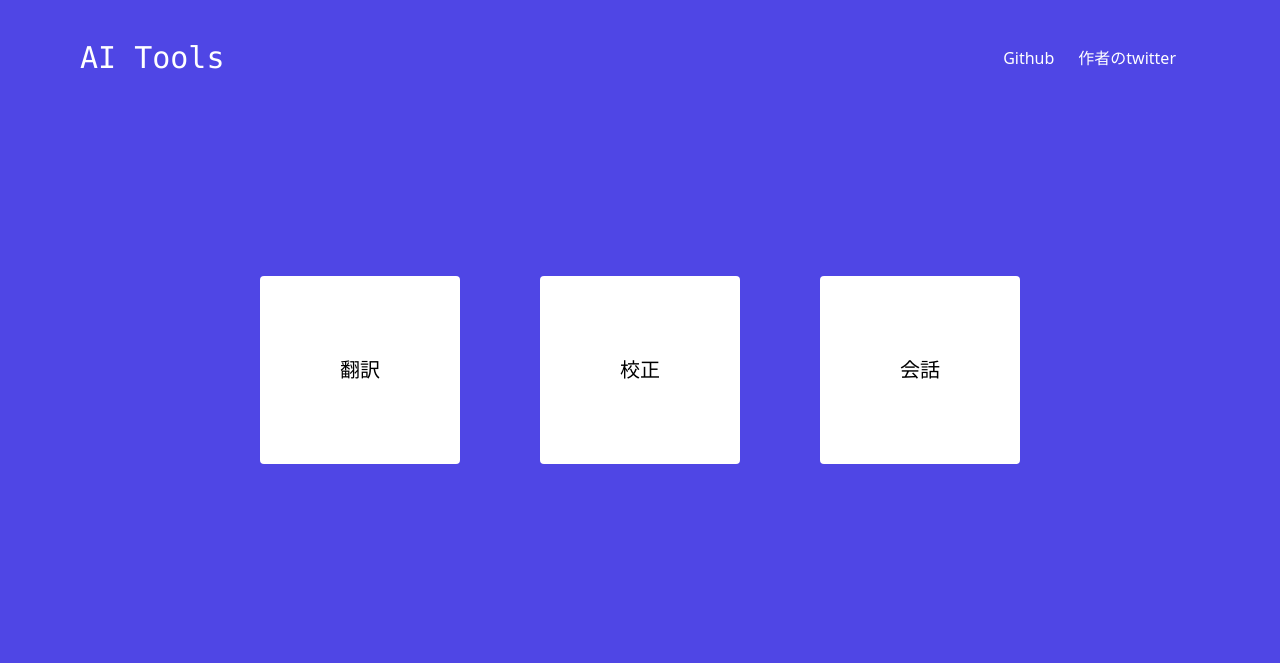
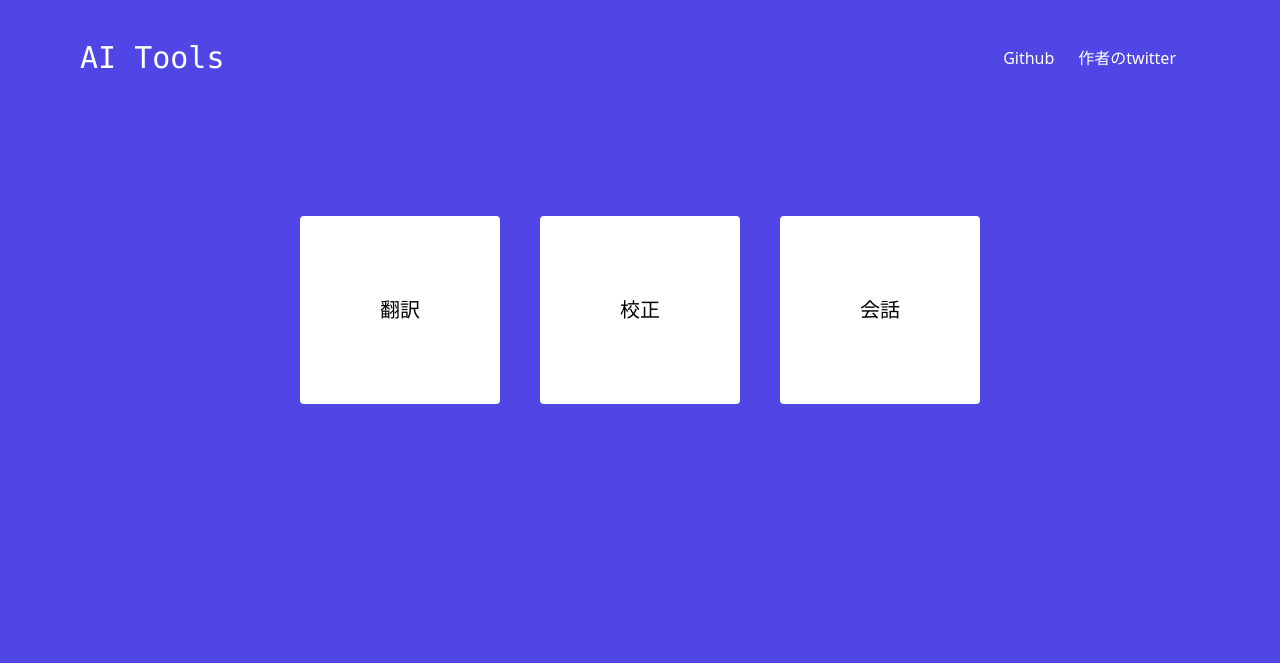
Before and after one commit to shi0n0/multi-translate-app, a Django app: page / in a window 1280 px wide. Shown: the top 663 px of the page. Run offline with Django 4.2, Linux system fonts and the light colour scheme; some libraries are stand-ins or nearby versions.

Commit message:
Simple responsive support

```diff
--- a/GPT_Translate/templates/top.html
+++ b/GPT_Translate/templates/top.html
@@ -9,7 +9,7 @@
     <title>AI Tools</title>
   </head>
   <body class="bg-indigo-600 text-base text-white font-sans w-100 h-screen">
-    <header class="text-center pl-20 pr-20 pt-10">
+    <header class="text-center pl-20 pr-20 pt-10 pb-10">
       <div class="stickey flex items-center justify-between">
 
         <div>
@@ -35,13 +35,24 @@
       </div>
     </header>
   <main>
-    <div class="p-40 text-black flex justify-center">
-      <a href="translation"><div class="bg-white p-20 m-10 rounded text-xl hover:bg-gray-100 active:bg-gray-200">翻訳</div></a>
-      <a href="proofreading"><div class="bg-white p-20 m-10 rounded text-xl hover:bg-gray-100 active:bg-gray-200">校正</div></a>
-      <a href="talk"><div class="bg-white p-20 m-10 rounded text-xl hover:bg-gray-100 active:bg-gray-200">会話</div></a>
+    <div class="p-5 sm:p-10 lg:p-20 text-black flex flex-wrap justify-center content-center">
+      <a href="translation" class="w-full sm:w-auto">
+        <div class="bg-white p-5 sm:p-20 m-2 sm:m-5 rounded text-xl hover:bg-gray-100 active:bg-gray-200">
+          翻訳
+        </div>
+      </a>
+      <a href="proofreading" class="w-full sm:w-auto">
+        <div class="bg-white p-5 sm:p-20 m-2 sm:m-5 rounded text-xl hover:bg-gray-100 active:bg-gray-200">
+          校正
+        </div>
+      </a>
+      <a href="talk" class="w-full sm:w-auto">
+        <div class="bg-white p-5 sm:p-20 m-2 sm:m-5 rounded text-xl hover:bg-gray-100 active:bg-gray-200">
+          会話
+        </div>
+      </a>
+    </div>
 
-    </div>
   </main>
-
   </body>
 </html>
```
